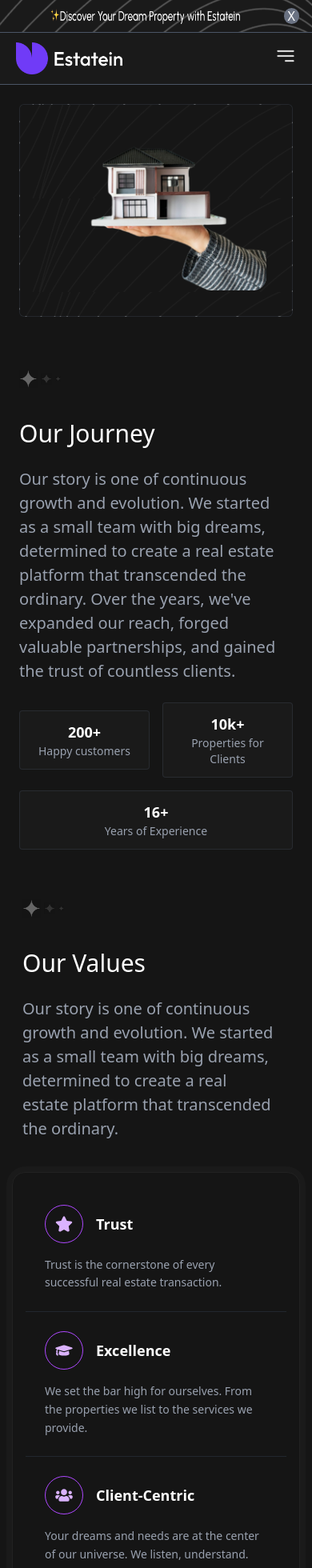
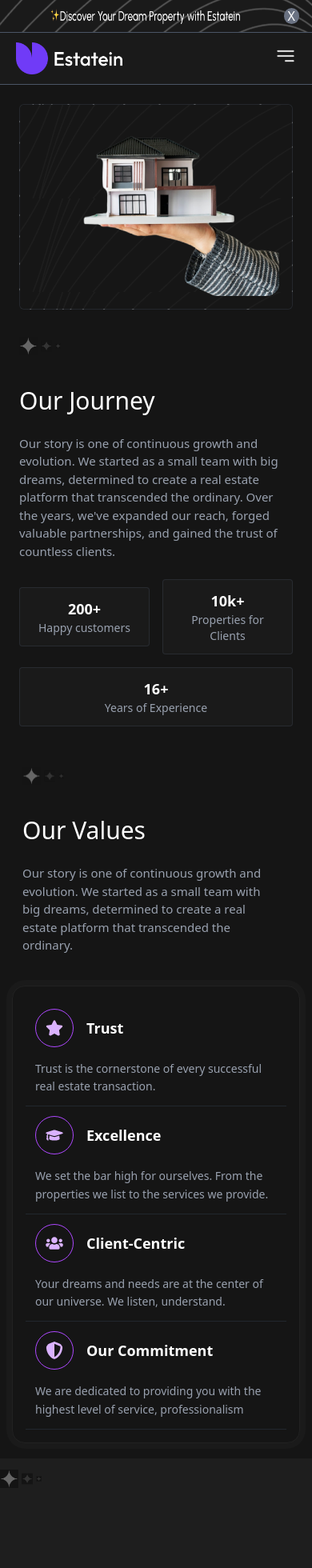
Before and after one commit to Jerry3048/Estatein, a React (Vite) app: page /About in a window 390 px wide. Shown: the top 1960 px of the page at 80% size. After the commit the page ends 1875 px from the top, so only its background shows below. Built offline with nearby package versions, Linux system fonts and the light colour scheme.

Commit message:
working on the CSS of the page

```diff
--- a/src/Pages/About.tsx
+++ b/src/Pages/About.tsx
@@ -56,8 +56,8 @@ function About() {
   return (
     <div>
         <Navbar />
-        <section className="relative flex flex-col md:flex-row bg-black/30 py-6 px-6 md:px-7 lg:px-10 lg:gap-12 gap-3">
-          <div className="flex-1  flex flex-col justify-center space-y-6 z-10 order-last md:order-first">
+        <section className="relative flex flex-col md:flex-row bg-black/30 py-6 px-6 md:px-7 lg:px-10 lg:gap-12 md:gap-3">
+          <div className="flex-1  flex flex-col justify-center space-y-6 z-10 order-last md:order-first ">
            <img
               src="/logo/Abstract Design (1).png"
               alt="Icon"
@@ -67,7 +67,7 @@ function About() {
             Our Journey
           </h1>
 
-          <p className="text-gray-400 text-[20px] max-w-[95%]">
+          <p className="text-gray-400 text-[15px] max-w-[95%]">
             Our story is one of continuous growth and evolution. We started as a small team with big dreams, determined to create a real estate platform that transcended the ordinary. Over the years, we've expanded our reach, forged valuable partnerships, and gained the trust of countless clients.
           </p>
 
@@ -88,9 +88,9 @@ function About() {
         </div>
 
 
-        <div className="flex-1 relative order-first md:order-last justify-center items-center flex mx-auto mb-10 sm:mb-0">
+        <div className="flex-1 relative order-first md:order-last justify-center items-center flex mx-auto md:mb-10 mb-5">
           {/* Padding wrapper */}
-          <div className="p-8 sm:p-12 relative z-10 border border-gray-600/30 rounded-sm flex justify-center items-center"
+          <div className="p-4 sm:p-12 relative z-10 border border-gray-600/30 rounded-sm flex justify-center items-center"
           style={{
             backgroundImage: "url('/logo/Abstract Design.png')",
           }}>
@@ -108,7 +108,7 @@ function About() {
       </div>
     </section>
 
-    <section className="bg-black/30 py-6 px-2 md:px-7 lg:px-10 lg:gap-12 flex flex-col md:flex-row gap-8 md:gap-0">
+    <section className="bg-black/30 md:py-6 py-3 px-2 md:px-7 lg:px-10 lg:gap-12 flex flex-col md:flex-row gap-8 md:gap-0">
         {/* LEFT SIDE — 1 PART WIDTH */}
         <div className="flex-1 flex flex-col justify-center px-5 space-y-6 z-10 ">
           <img
@@ -119,7 +119,7 @@ function About() {
 
           <h1 className="text-white md:text-4xl text-3xl">Our Values</h1>
 
-          <p className="text-gray-400 text-[20px] max-w-[95%]">
+          <p className="text-gray-400 text-[15px] max-w-[95%]">
             Our story is one of continuous growth and evolution. We started as a small team with big dreams, determined to create a real estate platform that transcended the ordinary.
           </p>
         </div>
@@ -133,7 +133,7 @@ function About() {
                 <div
                   key={item.id}
                   className={`
-                    p-6 space-y-4 border-gray-700/40 border-b
+                    p-3 space-y-4 border-gray-700/40 border-b
                     ${index < 2 ? "sm:border-b " : ""}
                     ${index % 2 === 0 ? "sm:border-r" : ""}
                   `}
@@ -154,6 +154,14 @@ function About() {
         </div>
       </section>
 
+      <section>
+        <img
+          src="/logo/Abstract Design (1).png"
+          alt="Icon"
+          className="w-13 h-13 object-contain"
+        />
+      </section>
+
   </div>
   )
 }
--- a/src/Pages/Home.tsx
+++ b/src/Pages/Home.tsx
@@ -45,7 +45,7 @@ function Home() {
             Discover Your Dream Property with Estatein
           </h1>
 
-          <p className="text-gray-400 text-[20px] max-w-[95%]">
+          <p className="text-gray-400 text-[15px] max-w-[95%]">
             Your journey to finding the perfect property begins here. Explore our listings to find the home that matches your dreams.
           </p>
 
```
